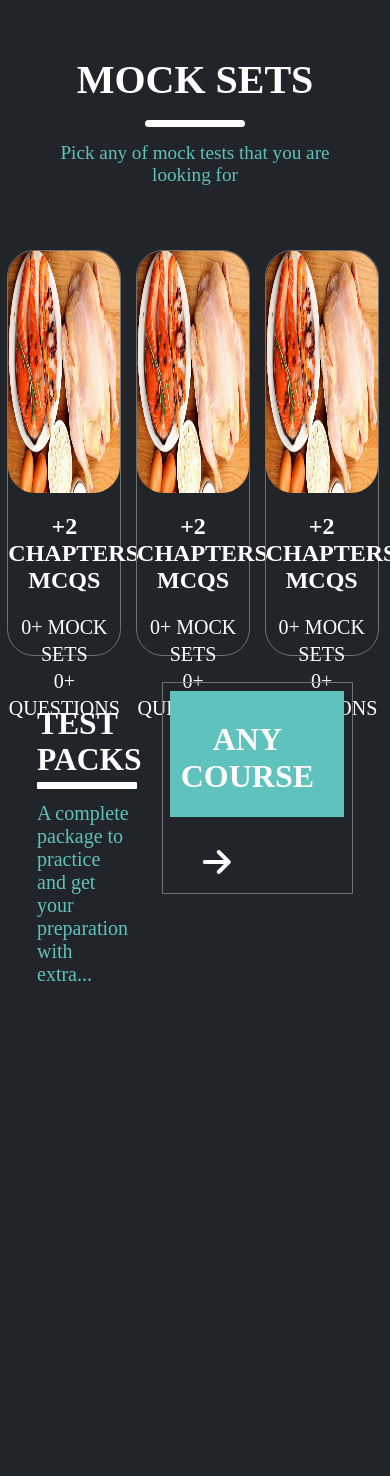
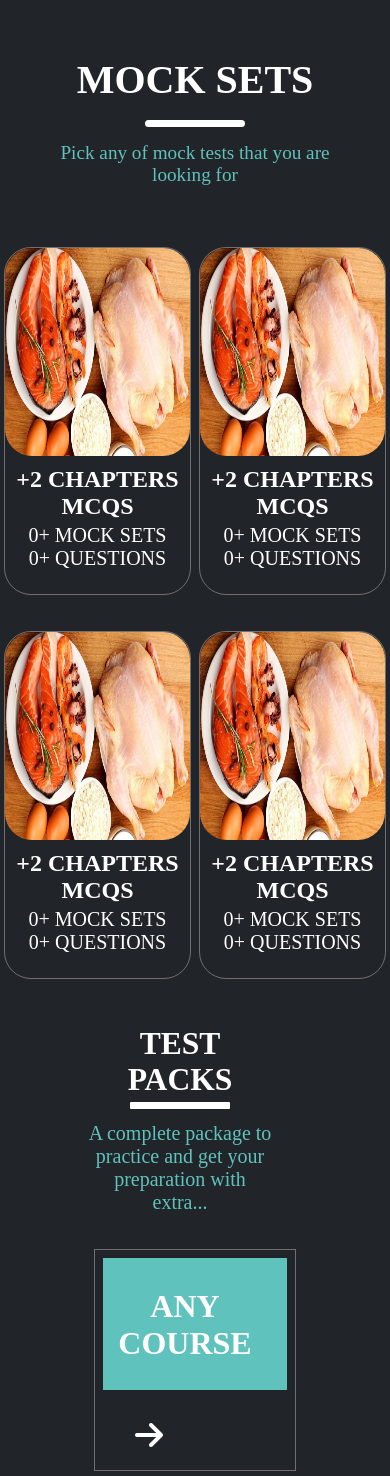
Before and after one commit to anujbashyal7/project_parikshya, a PHP site: page /html/mocktest.html in a window 390 px wide. Before the commit the page ends 981 px from the top, so only its background shows below. Run offline with PHP 8.4, Linux system fonts and the light colour scheme.

Commit message:
2rd page finished

```diff
--- a/frontendcode/mocktest_sets/css/mocktest.css
+++ b/frontendcode/mocktest_sets/css/mocktest.css
@@ -2,22 +2,21 @@
     margin: 0;
     padding: 0;
 }
-
+/* second page css  */
+/* mocktest css */
 .pr_mocktest_maincontainer {
     background: #212529;
+    height: fit-content;
 }
-
 .pr_mocktest_maincontainer .pr_mocktest_language {
     text-align: center;
     padding: 40px;
 }
-
 .pr_mocktest_maincontainer .pr_mocktest_language h2 {
     color: white;
     font-size: 40px;
     line-height: 5rem;
 }
-
 .pr_mocktest_language_hr {
     background-color: rgb(255, 255, 255);
     width: 100px;
@@ -25,100 +24,83 @@
     margin: auto;
     border-radius: 5px;
 }
-
 .pr_mocktest_language p {
     color: #60C2BC;
     padding: 3px;
     margin-top: 12px;
     font-size: larger;
 }
-
 .pr_mocktest_testbox {
     display: grid;
-    grid-template-columns: 33% 33% 33%;
+    grid-template-columns: 25% 25% 25% 25%;
     height: 28rem;
     width: 100%;
 }
-
 .pr_mocktest_testbox_box {
     height: 90%;
-    width: 87%;
+    width: 95%;
     margin: auto;
     border: 1px solid #707070;
     border-radius: 27px;
     cursor: pointer;
-
 }
-
 .pr_mocktest_testbox_box_img {
     height: 60%;
     width: 100%;
 }
-
 .pr_mocktest_testbox_box_img img {
     height: 100%;
     width: 100%;
     border-radius: 27px;
 }
-
 .pr_mocktest_testbox_box_text {
     text-align: center;
     color: white;
 }
-
 .pr_mocktest_testbox_box_text h3 {
     font-size: x-large;
 }
-
 .pr_mocktest_testbox_box_text_h3 {
     padding: 20px 0px;
 }
-
 .pr_mocktest_testbox_box_text_p {
     line-height: 27px;
     font-size: 20px;
 }
-
 .pr_mocktest_testbox_box:hover {
     background: #464748;
 }
-
+/* mocktest css  */
+/* above footer css  */
 .pr_mocktest_above_footer {
     padding: 5px 37px;
 }
-
 .pr_mocktest_above_footer_lang_h3 {
     color: white;
     font-size: 27px;
 }
-
 .pr_mocktest_above_footer_lang .pr_mocktest_language_hr {
-    margin: 0%;
-    margin-top: 4px;
+    margin: 4px auto auto 0px;
     border-radius: 1px;
 }
-
 .pr_mocktest_above_footer_lang_p {
     color: #60C2BC;
     font-size: 20px;
     margin-top: 13px;
 }
-
 .pr_mocktest_above_footer {
     display: flex;
 }
-
 .pr_mocktest_above_footer_lang {
     width: 30%;
     padding: 24px 30px 0px 0px;
 }
-
 .pr_mocktest_above_footer_buy_course {
     border: 1px solid #707070;
     height: 210px;
     width: 200px;
+
 }
-
 .pr_mocktest_above_footer_buy_course_anycourse {
     background: #60C2BC;
     height: 60%;
@@ -128,14 +110,11 @@
     color: white;
     font-size: large;
     text-align: center;
-    /* justify-content: center; */
 }
-
 .pr_mocktest_above_footer_buy_course_anycourse h3 {
     font-size: xx-large;
     padding: 30px 25px 0px 5px;
 }
-
 .pr_mocktest_above_footer_buy_course_buynow {
     padding: 20px 0px 0px 15px;
     color: white;
@@ -143,21 +122,76 @@
     display: flex;
     cursor: pointer;
 }
-
 .pr_mocktest_above_footer_buy_course_buynow p {
     padding: 9px 25px 0px 0px;
-    /* display: none; */
 }
-
 .pr_mocktest_above_footer_buy_course_buynow .fa-arrow-right {
     color: white;
     padding: 9px 0px 0px 0px;
     font-size: xx-large;
 }
-
 .pr_mocktest_above_footer_buy_course_buynow:hover {
     padding: 20px 0px 0px 27px;
     transition-duration: .5s;
     font-size: 23px;
     color: #0800FE;
 }
+/* above footer css finished  */
+/* second page responsive css  */
+@media screen and (max-width:750px){
+    .pr_mocktest_testbox {
+        display: grid;
+        grid-template-columns: 48% 48% ;
+        grid-template-rows: 50% 50% ;
+        justify-content: space-evenly;
+        height: 45rem;
+    }
+    .pr_mocktest_testbox_box_img {
+        height: 60%;
+        width: 100%;
+    }
+    .pr_mocktest_testbox_box_text_h3 {
+        padding: 10px 0px 4px;
+    }
+@media screen and (max-width:500px){
+    .pr_mocktest_testbox {
+        display: grid;
+        grid-template-columns: 50% 50%;
+        grid-template-rows: 50% 50% ;
+        height: 48rem;
+    }
+    .pr_mocktest_testbox_box_text h3 {
+        font-size: 24px;
+    }
+    .pr_mocktest_testbox_box_text_p {
+        line-height: 23px;
+        font-size: 20px;
+    }
+    .pr_mocktest_above_footer_lang {
+        width: 50%;
+        margin: auto;
+        text-align: center;
+    }
+    .pr_mocktest_above_footer {
+        display: block;
+    }
+    .pr_mocktest_above_footer_buy_course {
+        margin: 35px auto 0px auto ;
+    }
+    .pr_mocktest_above_footer_lang {
+        width: 60%;
+        margin: auto;
+        text-align: center;
+    }
+    .pr_mocktest_above_footer_lang .pr_mocktest_language_hr {
+        margin: 4px auto auto auto;
+    }
+    .pr_mocktest_above_footer_buy_course {
+        border: 1px solid #707070;
+        height: 220px;
+        width: 200px;
+    }
+}
+}
+/* second page responsive css ends  */
+/* second page css  */
--- a/frontendcode/mocktest_sets/html/mocktest.html
+++ b/frontendcode/mocktest_sets/html/mocktest.html
@@ -75,6 +75,21 @@
                     </div>
                 </div>
             </div>
+            <div class="pr_mocktest_testbox_box">
+                <div class="pr_mocktest_testbox_box_img"><img
+                        src="/image/non.jpg"
+                        alt=""
+                    ></div>
+                <div class="pr_mocktest_testbox_box_text">
+                    <div class="pr_mocktest_testbox_box_text_h3">
+                        <h3>+2 CHAPTERS MCQS</h3>
+                    </div>
+                    <div class="pr_mocktest_testbox_box_text_p">
+                        <p>0+ MOCK SETS</p>
+                        <p>0+ QUESTIONS</p>
+                    </div>
+                </div>
+            </div>
         </div>
         <div class="pr_mocktest_above_footer">
             <div class="pr_mocktest_above_footer_lang">
```
